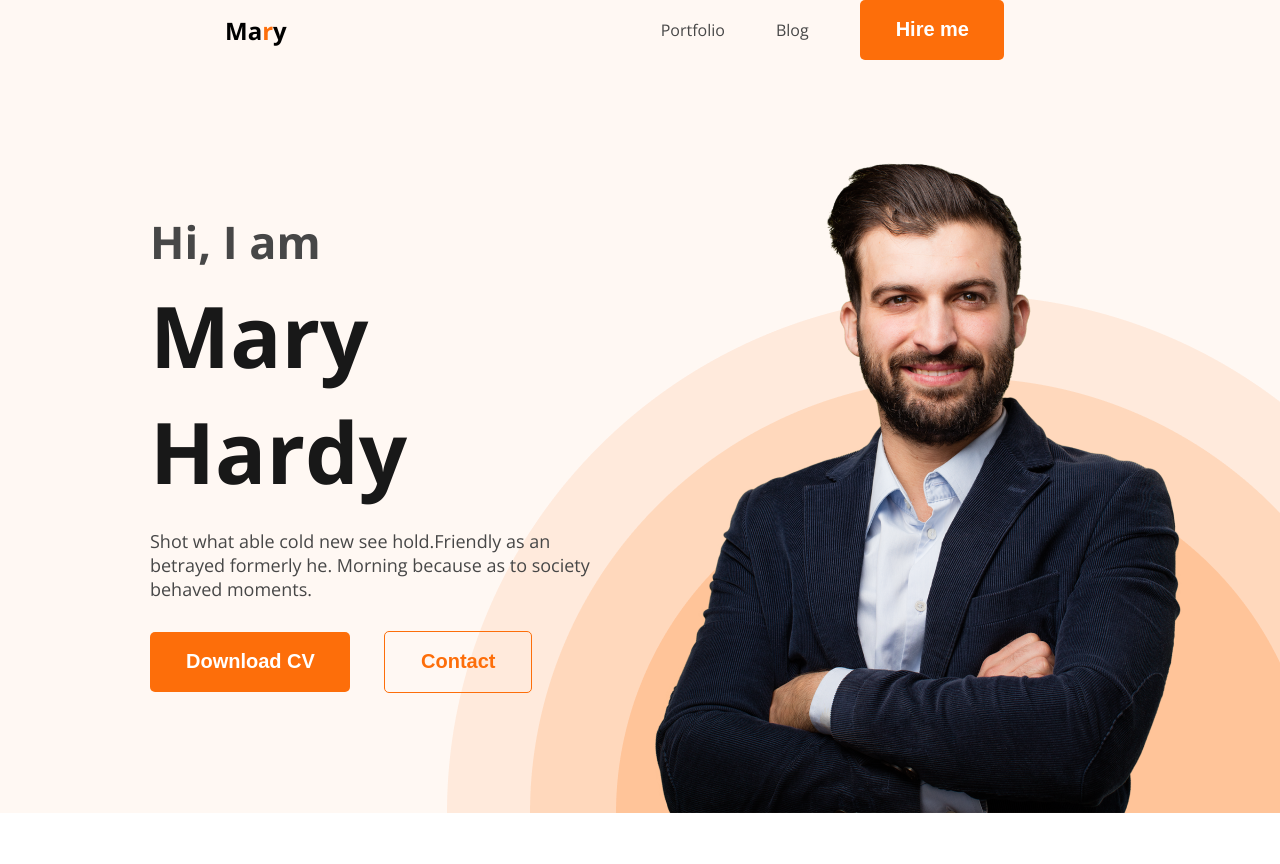
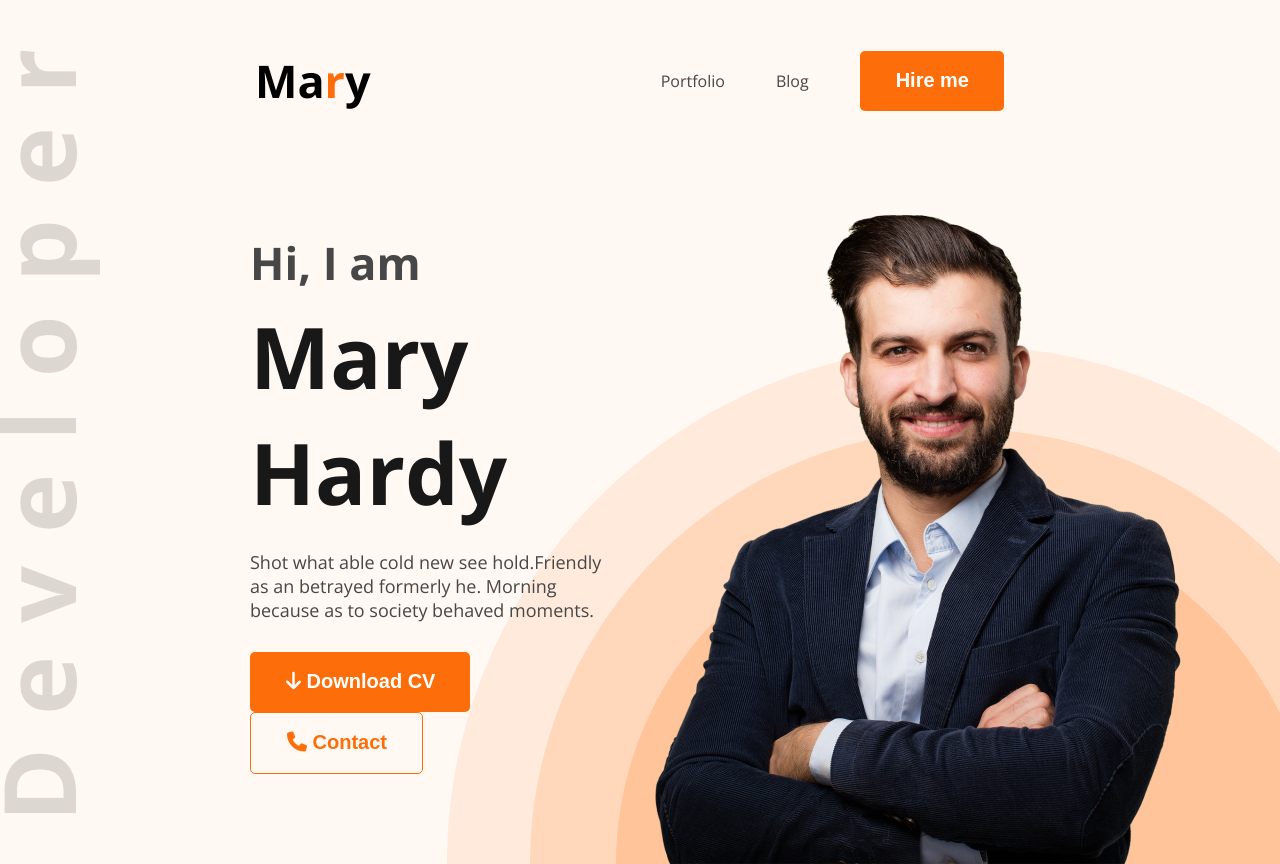
Before and after one commit to Shraban328/developer-portfolio, a plain HTML site: page index.html in a window 1280 px wide. Shown: the top 864 px of the page. Drawn offline with nearby package versions, Linux system fonts and the light colour scheme.

Commit message:
added icons and developer image

```diff
--- a/index.html
+++ b/index.html
@@ -10,11 +10,15 @@
       href="https://fonts.googleapis.com/css2?family=Open+Sans:wght@400;700;800&display=swap"
       rel="stylesheet"
     />
+    <script
+      src="https://kit.fontawesome.com/e930fca768.js"
+      crossorigin="anonymous"
+    ></script>
     <link rel="stylesheet" href="styles/portfolio.css" />
   </head>
   <body>
     <header class="header">
-      <nav>
+      <nav class="navigation-tab">
         <h1>Ma<span class="theme-color">r</span>y</h1>
         <ul>
           <li><a href="">Portfolio</a></li>
@@ -32,8 +36,12 @@
             Shot what able cold new see hold.Friendly as an betrayed formerly
             he. Morning because as to society behaved moments.
           </p>
-          <button class="btn-primary">Download CV</button>
-          <button class="btn-primary contact-button">Contact</button>
+          <button class="btn-primary">
+            <i class="fa-solid fa-arrow-down"></i> Download CV
+          </button>
+          <button class="btn-primary contact-button">
+            <i class="fa-solid fa-phone"></i> Contact
+          </button>
         </div>
         <img class="profile-pic" src="images/hardy.png" alt="" />
       </div>
@@ -203,7 +211,11 @@
         </div>
         <!-- COLUMN END -->
         <div class="cv-download-btn">
-          <a href=""><button class="btn-primary">Download CV</button></a>
+          <a href=""
+            ><button class="btn-primary">
+              <i class="fa-solid fa-arrow-down"></i> Download CV
+            </button></a
+          >
         </div>
       </section>
     </main>
--- a/styles/portfolio.css
+++ b/styles/portfolio.css
@@ -59,12 +59,20 @@ nav li {
 /* header related styles */
 .header {
   background: #fff8f3;
-  background-image: url(../images/header_bg.png);
+  background-image: url("../images/header_bg.png"),
+    url("../images/developer.png");
   background-repeat: no-repeat;
-  background-position: bottom right;
+  background-position: bottom right, left center;
+}
+.navigation-tab {
+  padding: 50px 0 0 30px;
+}
+
+nav > h1 {
+  font-size: 45px;
 }
 .banner {
-  padding: 30px 30px 0px 150px;
+  padding: 30px 30px 0px 250px;
   display: flex;
   align-items: center;
   justify-content: space-between;
@@ -78,6 +86,7 @@ nav li {
 .banner-content {
   align-items: center;
   width: 560px;
+  /* margin-right: 300px; */
 }
 .banner-greeting {
   font-size: 45px;
@@ -208,7 +217,6 @@ footer {
 .footer-items {
   width: 50%;
   margin-right: 50px;
-  text-align: left;
 }
 
 footer div > p {
```
